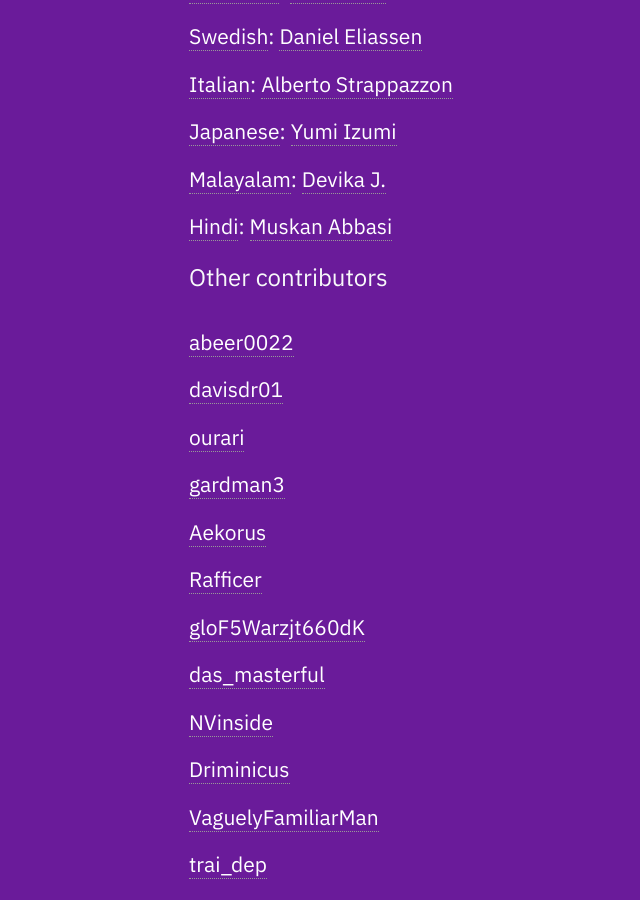
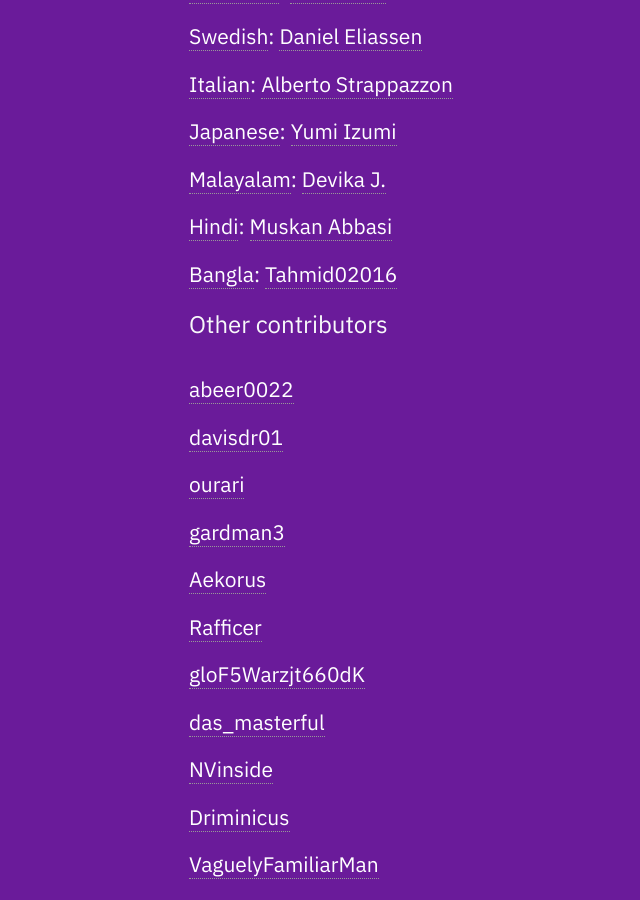
Before and after one commit to milesmcc/whyprivacymatters, a Jekyll site: the page built from CONTRIBUTORS.md, in a window 1280 px wide and 900 px high, scrolled down 1037 px. Shown: the whole window, without its empty margins (86-726 px from the left). Built offline with Jekyll 4.4.1, drawn with Linux system fonts in a browser that asks for light colours.

Commit message:
added Bangla - bn translation

```diff
--- a/CONTRIBUTORS.md
+++ b/CONTRIBUTORS.md
@@ -46,6 +46,8 @@ Much of the content was compiled out of [this](https://www.reddit.com/r/privacy/
 
 [Hindi](/translations/hi): [Muskan Abbasi](https://www.instagram.com/muskanabbasi60/)
 
+[Bangla](/translations/bn): [Tahmid02016](https://tahmid02016.github.io)
+
 #### Other contributors
 [abeer0022](https://www.reddit.com/r/privacy/comments/6w5nw6/why_does_privacy_matter_help_me_write_16_short/dm5i5vt/)
 
```
